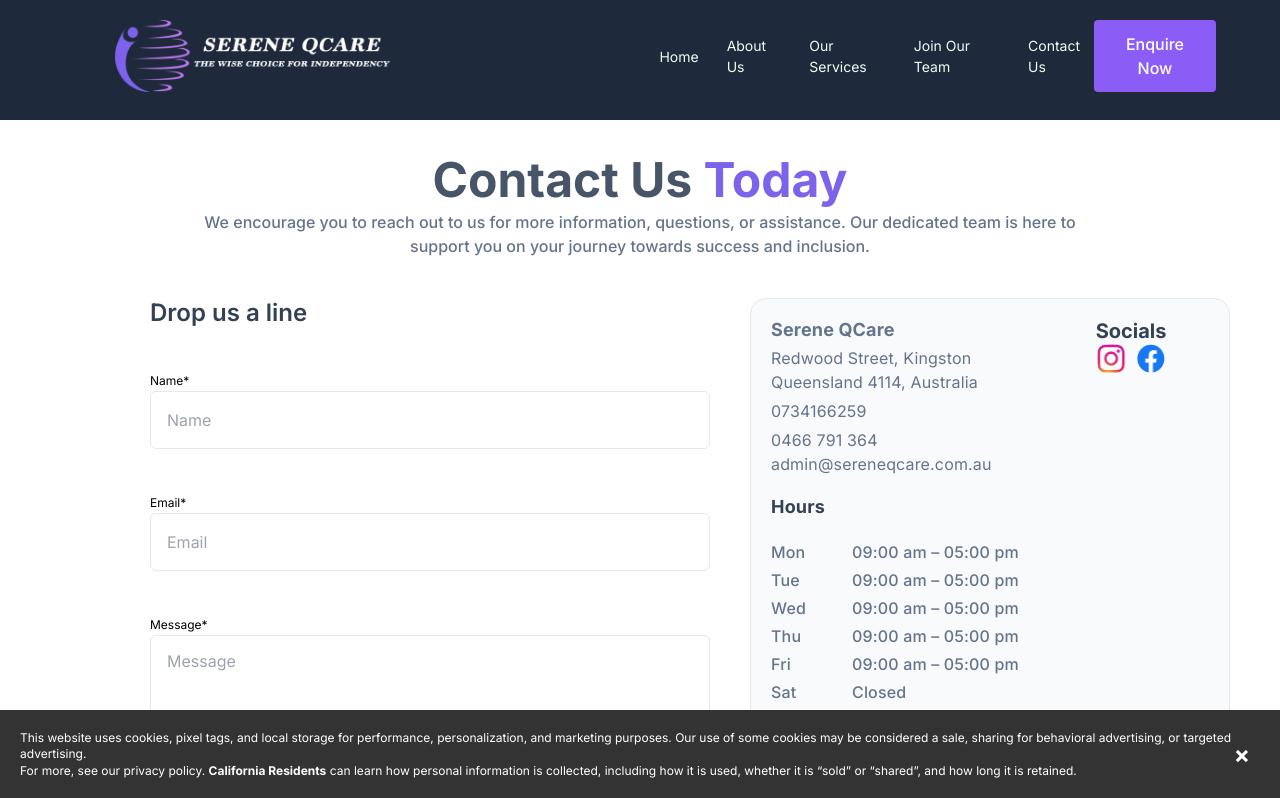
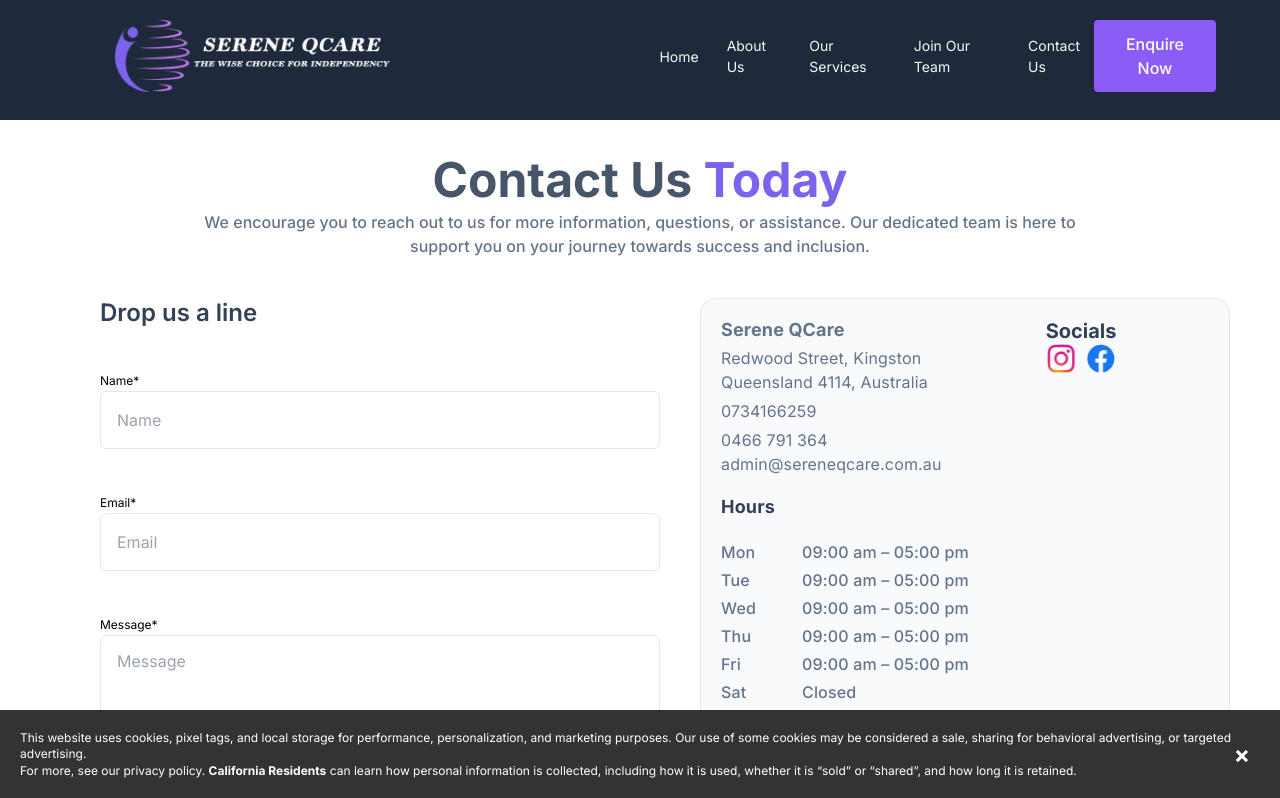
Before and after one commit to WebGhpTech/Serene-Qcare, a React (Vite) app: page /contact in a window 1280 px wide. Shown: the top 798 px of the page. Built offline with nearby package versions, Linux system fonts and the light colour scheme.

Commit message:
Update Contact.jsx

```diff
--- a/src/pages/Contact.jsx
+++ b/src/pages/Contact.jsx
@@ -15,7 +15,7 @@ const Contact = () => {
             </div>
          </div>
          <div className="wrapper ml-[100px] mt-10 flex ">
-             <div className="ml-[50px] ">
+             <div className="">
                   <div className="mb-10">
                   <h4 className="mb-10 font-semibold text-2xl text-[#334155]">Drop us a line</h4>
                   <div>
```
